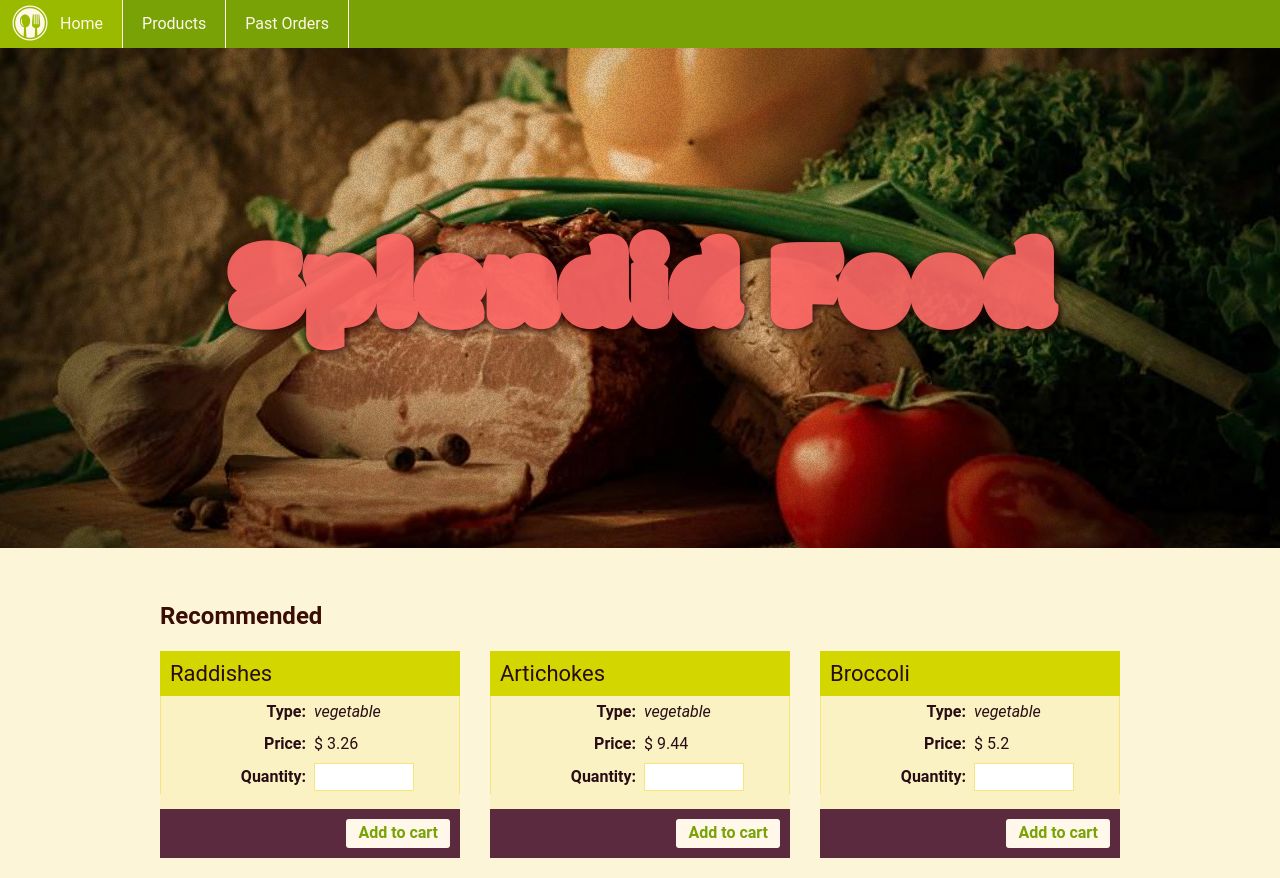
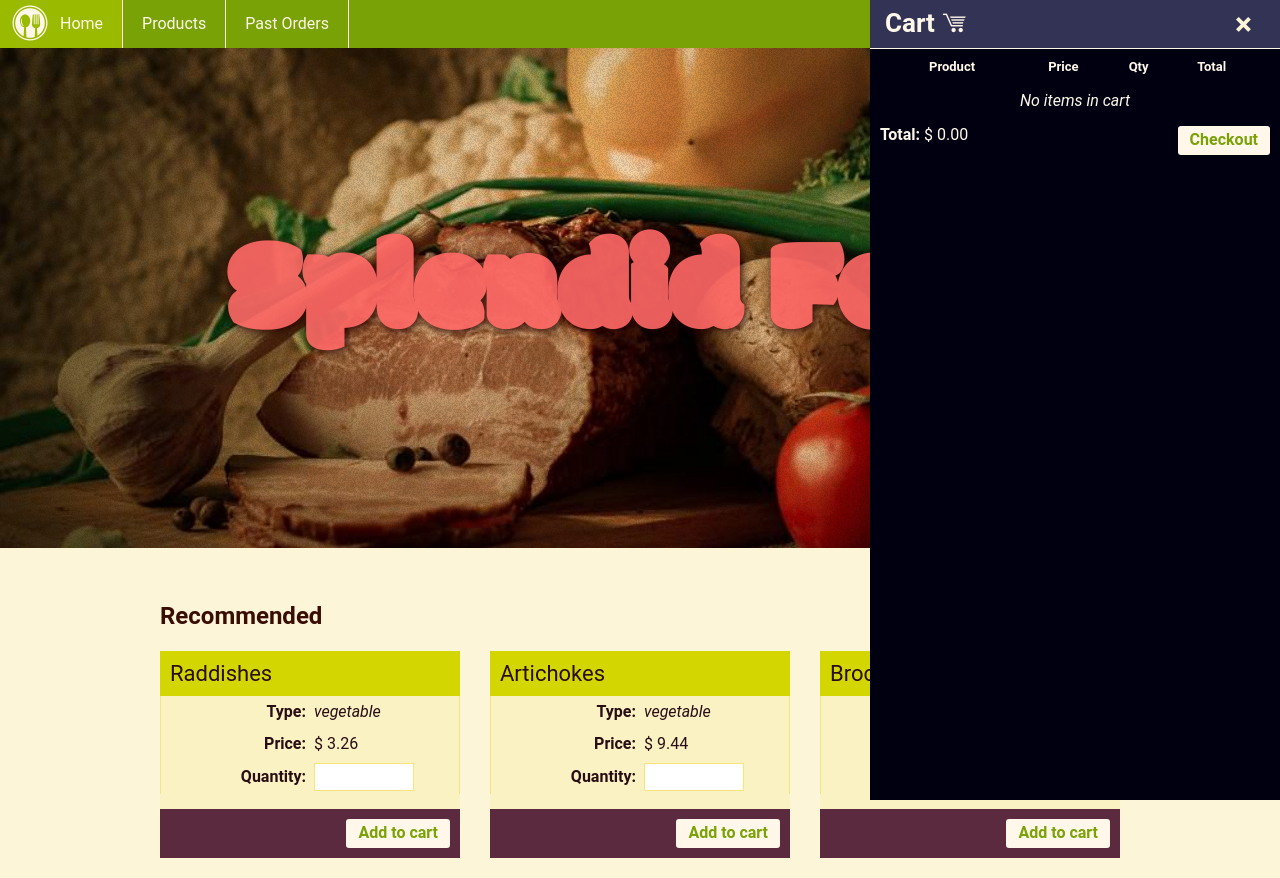
Before and after one commit to ammar4web/vuejs-spa, a Vue app: page / in a window 1280 px wide. Built offline with nearby package versions, Linux system fonts and the light colour scheme.

Commit message:
Sidebar part1: the view

```diff
--- a/src/App.vue
+++ b/src/App.vue
@@ -12,18 +12,71 @@
         <span>Past Orders</span>
       </router-link>
     </nav>
-    <!-- <router-link @click="toggleSidebar" class="top-bar-cart-link">
-      <i class="icofont-cart-alt icofont-1x"></i> -->
+    <div @click="toggleSidebar" class="top-bar-cart-link">
+      <i class="icofont-cart-alt icofont-1x"></i>
       <!-- الرقم جانب عربة التسوق (عدد المنتجات) -->
-      <!-- <span>Cart ({{ totalQuantity }})</span>
-    </router-link> -->
+      <span>Cart ({{ totalQuantity }})</span>
+    </div>
   </header>
   <!-- <nav>
     <router-link to="/">Home</router-link> |
     <router-link to="/about">About</router-link>
   </nav> -->
-  <router-view/>
+  <router-view :inventory="inventory" />
+  <SidebarComponent
+        v-if="showSidebar"
+        :toggle="toggleSidebar"
+        :cart="cart"
+        :inventory="inventory"
+        :remove="removeItem"
+        />
 </template>
+
+<script>
+import SidebarComponent from '@/components/SidebarComponent.vue'
+import food from './food.json'
+
+export default {
+  components: {
+    SidebarComponent
+  },
+  data () {
+    return {
+      showSidebar: true,
+      inventory: food,
+      cart: {}
+    }
+  },
+
+  //
+  computed: {
+    totalQuantity () {
+      return Object.values(this.cart).reduce((acc, curr) => {
+        return acc + curr
+      }, 0)
+    }
+  },
+  //
+  methods: {
+    addToCart (name, index) {
+      console.log(name, index)
+      if (!this.cart[name]) this.cart[name] = 0
+      this.cart[name] += this.inventory[index].quantity
+      // تصفير مربع إدخال كمية المنتج
+      this.inventory[index].quantity = 0
+      console.log(this.cart)
+    },
+    //
+    toggleSidebar () {
+      this.showSidebar = !this.showSidebar
+    },
+    //
+    removeItem (name) {
+      delete this.cart[name]
+    }
+  }
+}
+</script>
 
 <style></style>
 <!--
--- /dev/null
+++ b/src/components/SidebarComponent.vue
@@ -0,0 +1,73 @@
+<template>
+  <aside class="cart-container">
+    <div class="cart">
+      <h1 class="cart-title spread">
+        <span>
+          Cart
+          <i class="icofont-cart-alt icofont-1x"></i>
+        </span>
+        <button class="cart-close" @click="toggle">&times;</button>
+      </h1>
+
+      <div class="cart-body">
+        <table class="cart-table">
+          <thead>
+            <tr>
+              <th><span class="sr-only">Product Image</span></th>
+              <th>Product</th>
+              <th>Price</th>
+              <th>Qty</th>
+              <th>Total</th>
+              <th><span class="sr-only">Actions</span></th>
+            </tr>
+          </thead>
+          <tbody>
+            <tr v-for="(quantity, key, i) in cart" :key="i">
+              <td><i class="icofont-carrot icofont-3x"></i></td>
+              <td>{{ key }}</td>
+              <td>$ {{ getPrice(key) }}</td>
+              <td class="center">{{ quantity }}</td>
+              <!-- تجميل ظهور الفواصل العشرية إلى رقمين فقط بعد الفاصلة -->
+              <td>$ {{ (getPrice(key) * quantity).toFixed(2) }}</td>
+              <td class="center">
+                <button @click="remove(key)" class="btn btn-light cart-remove">
+                  &times;
+                </button>
+              </td>
+            </tr>
+          </tbody>
+        </table>
+
+        <p class="center" v-if="!Object.keys(cart).length">
+          <em>No items in cart</em>
+        </p>
+        <div class="spread">
+          <span><strong>Total:</strong> $ {{ calculateTotal() }}</span>
+          <button class="btn btn-light">Checkout</button>
+        </div>
+      </div>
+    </div>
+  </aside>
+</template>
+
+<script>
+export default {
+  props: ['toggle', 'cart', 'inventory', 'remove'],
+
+  methods: {
+    getPrice (name) {
+      const product = this.inventory.find((p) => {
+        return p.name === name
+      })
+      return product.price.USD
+    },
+    calculateTotal () {
+      // return (this.cart.carrots * 4.82).toFixed(2)
+      const total = Object.entries(this.cart).reduce((acc, curr, index) => {
+        return acc + (curr[1] * this.getPrice(curr[0]))
+      }, 0)
+      return total.toFixed(2)
+    }
+  }
+}
+</script>
--- a/src/views/HomeView.vue
+++ b/src/views/HomeView.vue
@@ -56,18 +56,9 @@
 </template>
 
 <script>
-import food from '../food.json'
-
 export default {
   name: 'HomeView',
 
-  data () {
-    return {
-      inventory: food
-    }
-  },
-
-  components: {
-  }
+  props: ['inventory']
 }
 </script>
```
